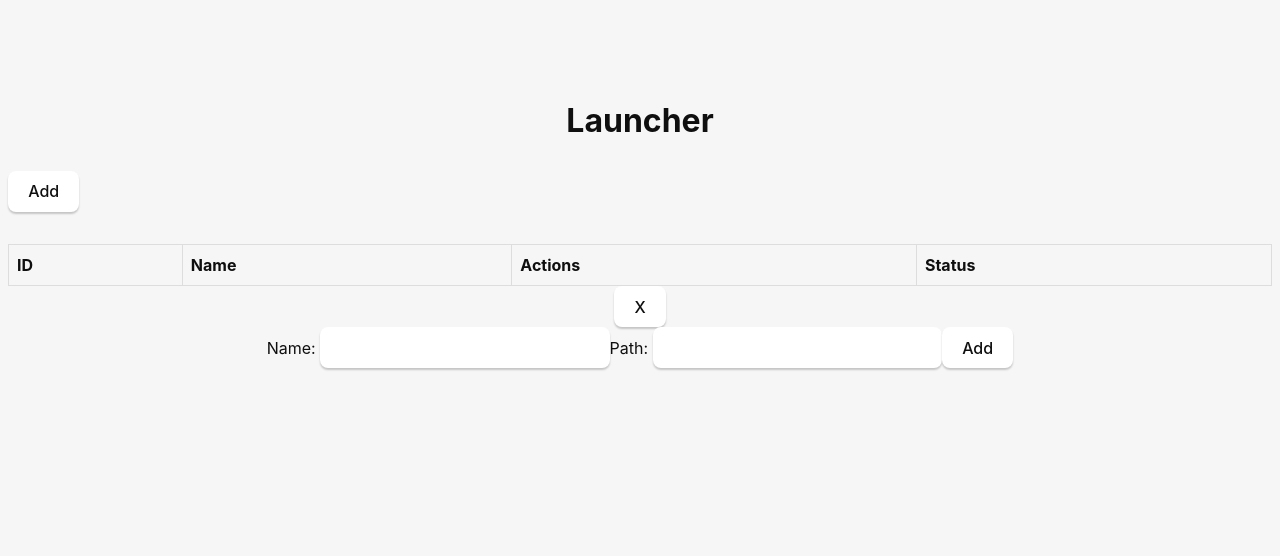
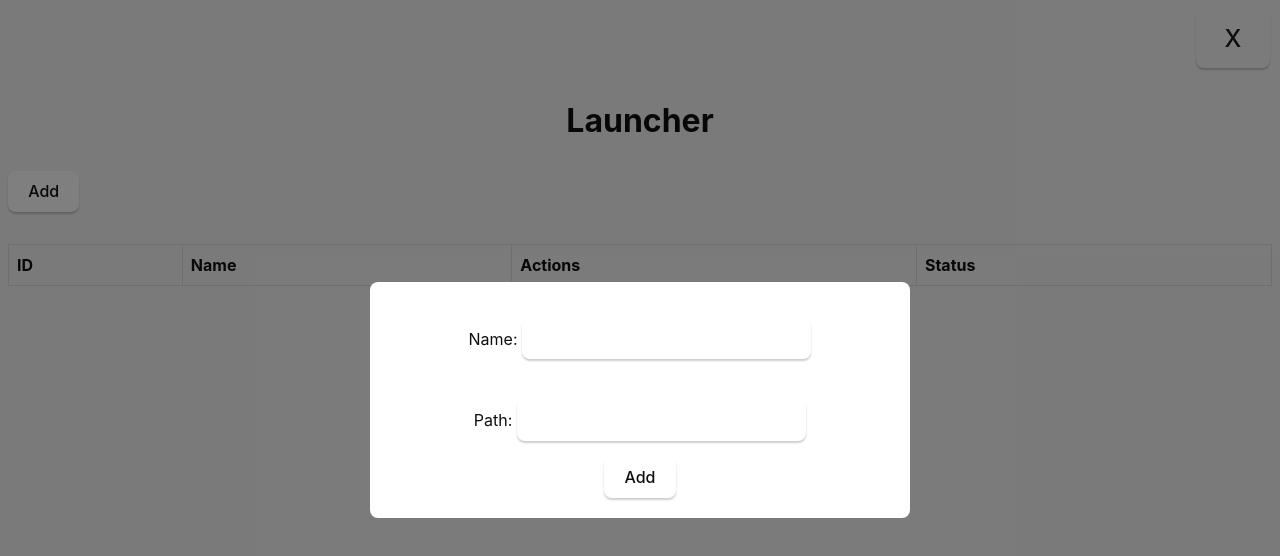
Before and after one commit to ShawonAshraf/launcher, a React (Vite) app: page / in a window 1280 px wide. Both pictures are taken after a click on the button "Add". Shown: the top 556 px of the page. Built offline with nearby package versions, Linux system fonts and the light colour scheme.

Commit message:
form close on submit

```diff
--- a/src/App.css
+++ b/src/App.css
@@ -135,3 +135,45 @@ tr:nth-child(even) {
         background-color: #0f0f0f69;
     }
 }
+
+form {
+    display: flex;
+    flex-direction: column;
+}
+
+form label,
+form button {
+    margin-right: auto;
+    margin-left: auto;
+    margin-top: 1em;
+}
+
+.modal-overlay {
+    position: fixed;
+    top: 0;
+    left: 0;
+    right: 0;
+    bottom: 0;
+    background-color: rgba(0, 0, 0, 0.5);
+    display: flex;
+    justify-content: center;
+    align-items: center;
+}
+
+.modal {
+    background: white;
+    padding: 20px;
+    border-radius: 8px;
+    max-width: 500px;
+    width: 100%;
+}
+
+.close-button {
+    background: none;
+    border: none;
+    font-size: 1.5em;
+    position: absolute;
+    top: 10px;
+    right: 10px;
+    cursor: pointer;
+}
--- a/src/components/FileAddForm.tsx
+++ b/src/components/FileAddForm.tsx
@@ -1,5 +1,6 @@
 import {invoke} from "@tauri-apps/api/core";
 import "../App.css";
+
 
 export function FileAddForm() {
     function add_exe() {
@@ -11,9 +12,14 @@ export function FileAddForm() {
             return;
         }
 
-        invoke("add_executable", { name, path }).then(() => {
+        invoke("add_executable", {name, path}).then(() => {
             console.log("Added executable " + name + " at " + path);
+            // close the form
+            // @ts-ignore
+            document.getElementsByTagName("form")[0].submit();
         });
+
+
     }
 
     return (
@@ -21,6 +27,7 @@ export function FileAddForm() {
             <label>
                 Name: <input type="text" name="exe_name"/>
             </label>
+            <br/>
             <label>
                 Path: <input type="text" name="exe_path"/>
             </label>
```
